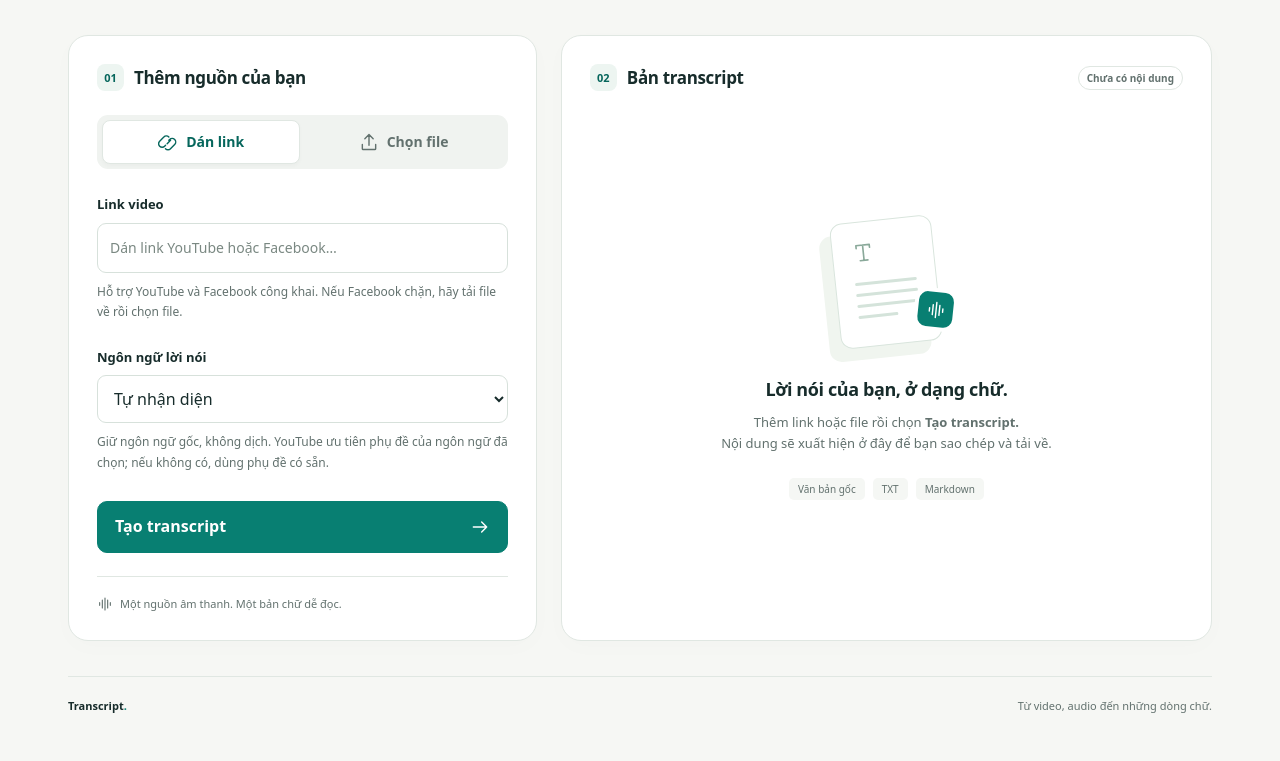
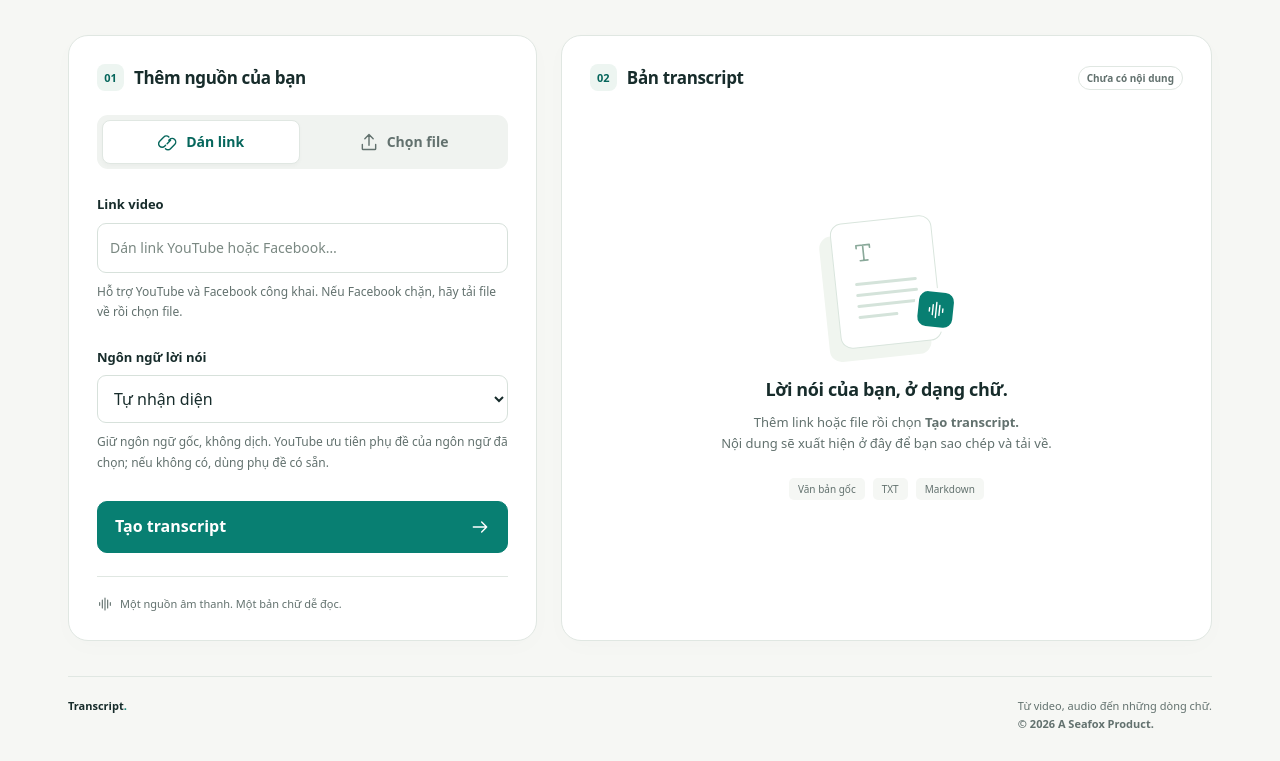
Before and after one commit to sefxvn16/transcript_me, a plain HTML site: page public/index.html in a window 1280 px wide. Shown: the part 375-1136 px from the top of the page. Drawn offline with Linux system fonts and the light colour scheme.

Commit message:
Add Seafox copyright to footer

```diff
--- a/public/index.html
+++ b/public/index.html
@@ -75,7 +75,7 @@
         </section>
       </div>
     </main>
-    <footer class="site-footer"><span>Transcript<span class="brand-dot">.</span></span><p>Từ video, audio đến những dòng chữ.</p></footer>
+    <footer class="site-footer"><span>Transcript<span class="brand-dot">.</span></span><p>Từ video, audio đến những dòng chữ.<br><strong>© 2026 A Seafox Product.</strong></p></footer>
   </div>
   <script src="app.js"></script>
 </body>
```
